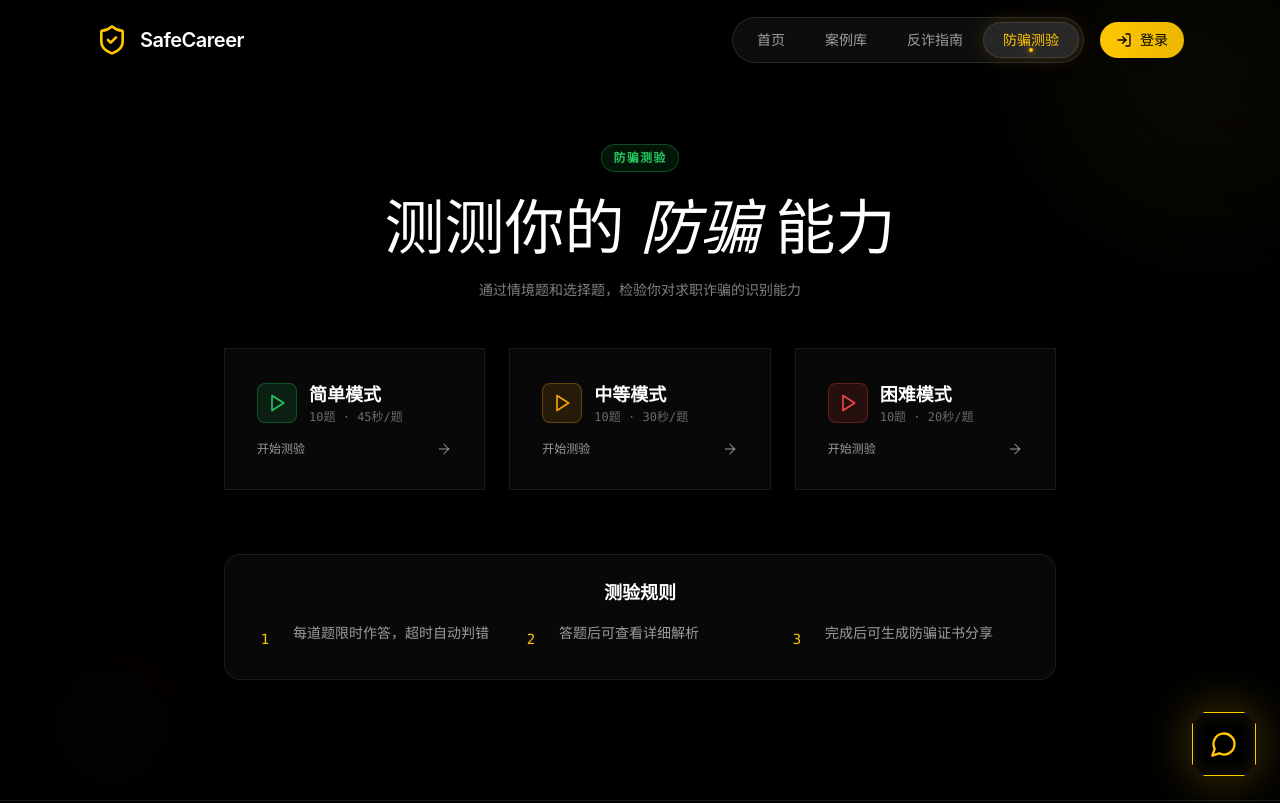
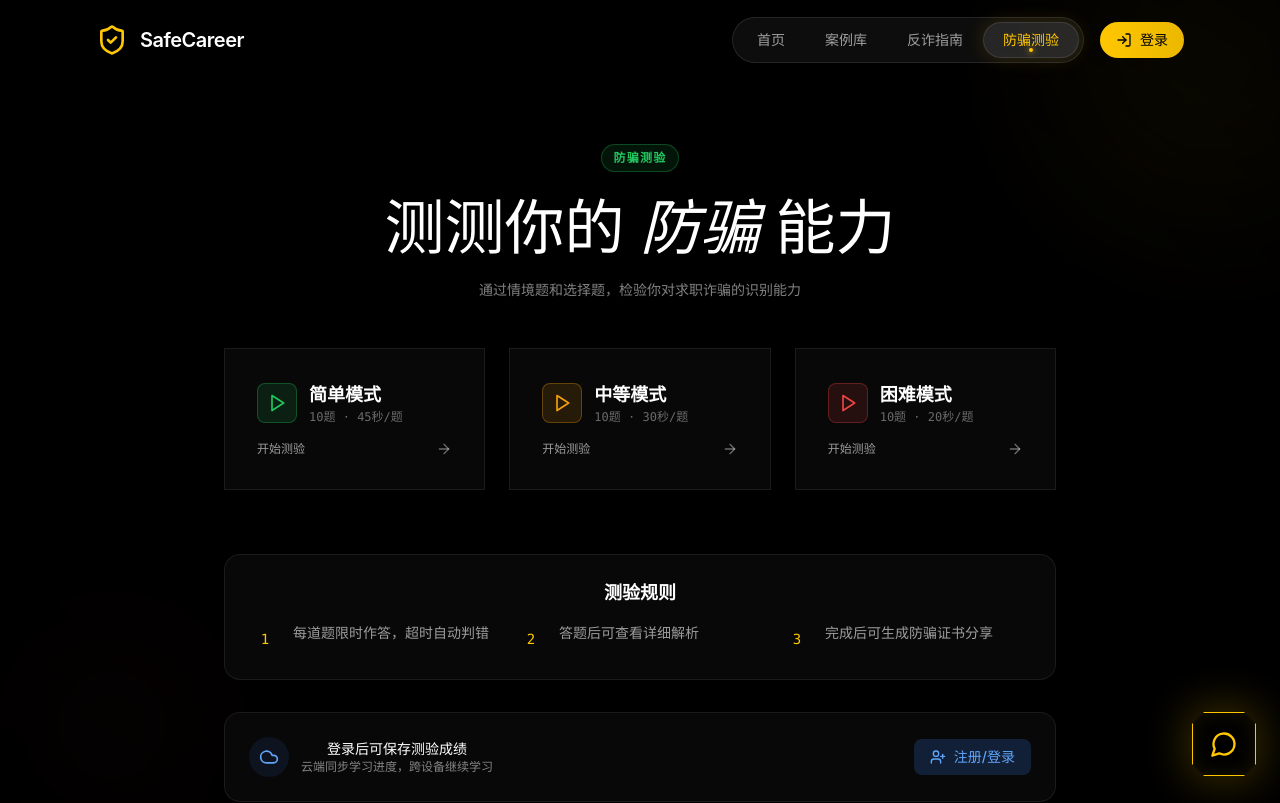
Before and after one commit to XimilalaXiang/law-web, a React (Vite) app: page /quiz in a window 1280 px wide. Shown: the top 803 px of the page. Built offline with nearby package versions, Linux system fonts and the light colour scheme.

Commit message:
feat: add cloud sync prompt for non-logged-in users

```diff
--- a/src/pages/AntiScamGuide.tsx
+++ b/src/pages/AntiScamGuide.tsx
@@ -171,7 +171,10 @@ const AntiScamGuide = () => {
                   ) : (
                     <>
                       <HardDriveIcon className="h-3 w-3" />
-                      <span>仅保存在本地（登录后可同步）</span>
+                      <span>仅保存在本地</span>
+                      <Link to="/auth" className="text-[var(--primary)] hover:underline ml-1">
+                        登录同步 →
+                      </Link>
                     </>
                   )}
                   {isSyncing && <span className="text-[var(--primary)]">同步中...</span>}
--- a/src/pages/Quiz.tsx
+++ b/src/pages/Quiz.tsx
@@ -8,9 +8,10 @@ import {
   TrophyIcon,
   ArrowRightIcon,
   RotateCcwIcon,
-  DownloadIcon,
   ShareIcon,
   ChevronLeftIcon,
+  CloudIcon,
+  UserPlusIcon,
 } from 'lucide-react';
 import { useAuth } from '../contexts/AuthContext';
 import {
@@ -230,6 +231,30 @@ const Quiz = () => {
                 </div>
               </div>
             </div>
+
+            {/* 未登录提示 */}
+            {!user && (
+              <div className="mt-8 card bg-blue-500/5 border-blue-500/20">
+                <div className="flex items-center justify-between flex-wrap gap-4">
+                  <div className="flex items-center gap-3">
+                    <div className="w-10 h-10 bg-blue-500/10 rounded-full flex items-center justify-center">
+                      <CloudIcon className="h-5 w-5 text-blue-400" />
+                    </div>
+                    <div>
+                      <p className="text-white text-sm font-medium">登录后可保存测验成绩</p>
+                      <p className="text-white/50 text-xs">云端同步学习进度，跨设备继续学习</p>
+                    </div>
+                  </div>
+                  <Link
+                    to="/auth"
+                    className="flex items-center gap-2 px-4 py-2 bg-blue-500/20 text-blue-400 rounded-lg hover:bg-blue-500/30 transition-colors text-sm font-medium"
+                  >
+                    <UserPlusIcon className="h-4 w-4" />
+                    注册/登录
+                  </Link>
+                </div>
+              </div>
+            )}
           </div>
         )}
 
```
